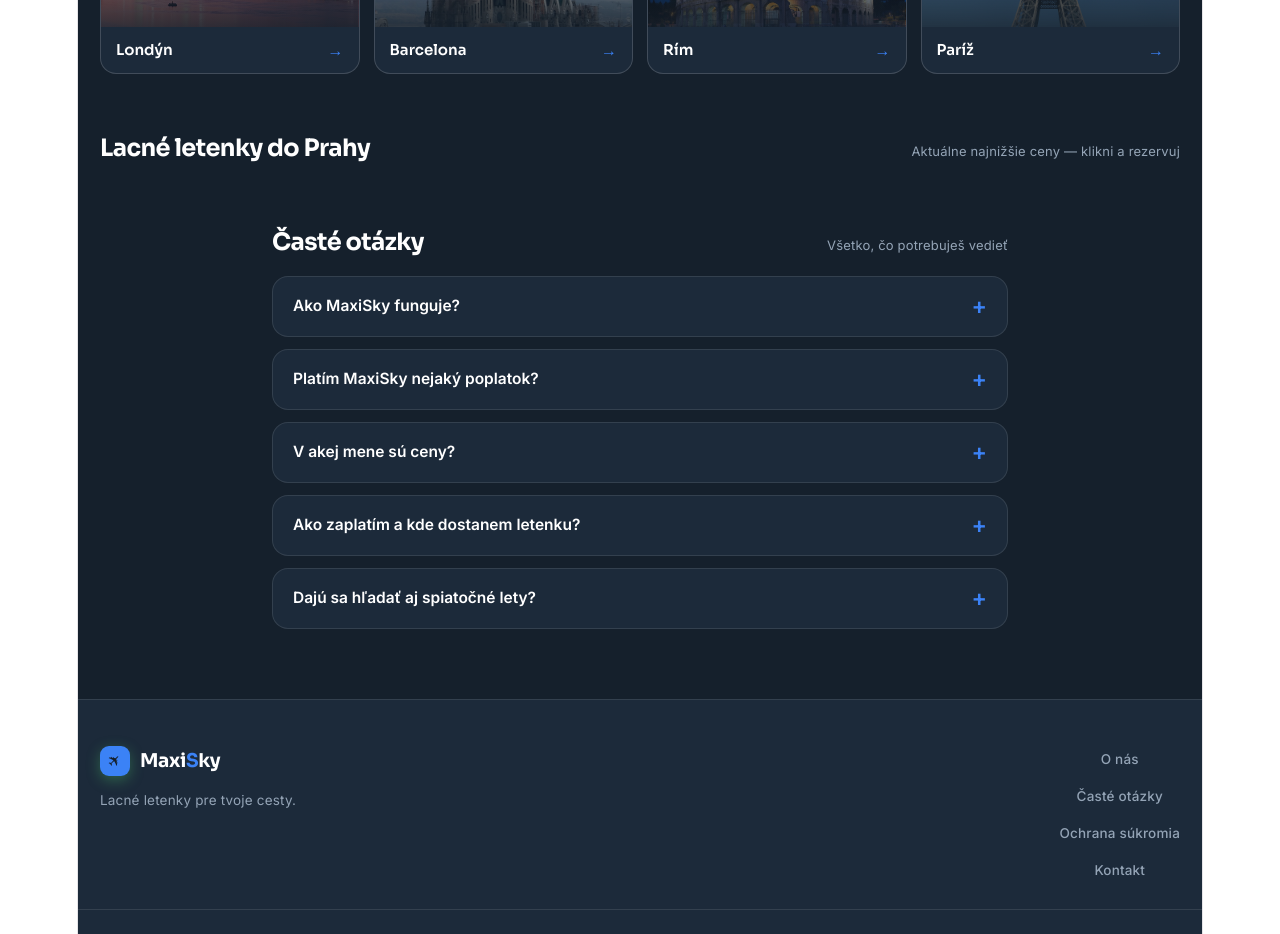
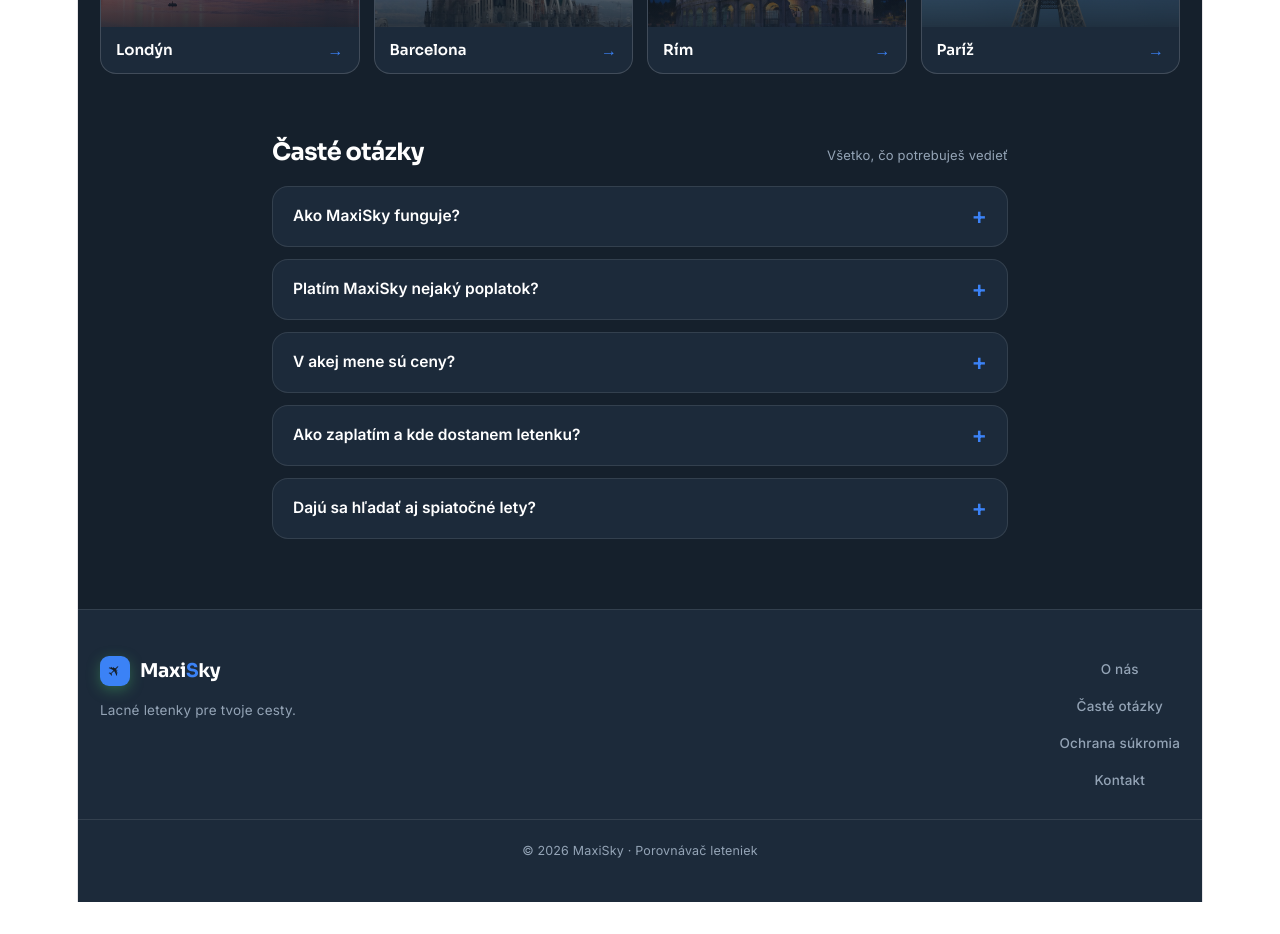
Before and after one commit to infomaxicz/maxsky, a React (Vite) app: page / in a window 1280 px wide. Shown: the part 1440-2374 px from the top of the page. After the commit the page ends 2342 px from the top, so only its background shows below. Built offline with nearby package versions, Linux system fonts and the light colour scheme.

Commit message:
Odstranenie cenoveho widgetu

```diff
--- a/src/App.jsx
+++ b/src/App.jsx
@@ -1,4 +1,4 @@
-import React, { useState, useRef, useEffect } from "react";
+import React, { useState, useRef } from "react";
 
 // ─────────────────────────────────────────────────────────────
 // Skysell — maxisky.eu landing
@@ -230,18 +230,6 @@ export default function App() {
   const [hint, setHint] = useState("");
   const [openFaq, setOpenFaq] = useState(null);
   const formRef = useRef(null);
-  const priceWidgetRef = useRef(null);
-
-  useEffect(() => {
-    const container = priceWidgetRef.current;
-    if (!container) return;
-    const script = document.createElement("script");
-    script.src = "https://tpwgts.com/content?currency=eur&trs=542813&shmarker=742946&destination=PRG&target_host=www.aviasales.com%2Fsearch&locale=sk&limit=8&powered_by=false&primary=%233B82F6&promo_id=4044&campaign_id=100";
-    script.async = true;
-    script.charset = "utf-8";
-    container.appendChild(script);
-    return () => { container.innerHTML = ""; };
-  }, []);
 
   const swap = () => { setFrom(to); setTo(from); };
 
@@ -431,15 +419,6 @@ export default function App() {
         </div>
       </section>
 
-      {/* lacné letenky do Prahy — živé ceny */}
-      <section className="dst-wrap">
-        <div className="sec-h">
-          <h2>Lacné letenky do Prahy</h2>
-          <span>Aktuálne najnižšie ceny — klikni a rezervuj</span>
-        </div>
-        <div ref={priceWidgetRef} />
-      </section>
-
       {/* časté otázky — akordeón */}
       <section className="faq">
         <div className="sec-h">
```
